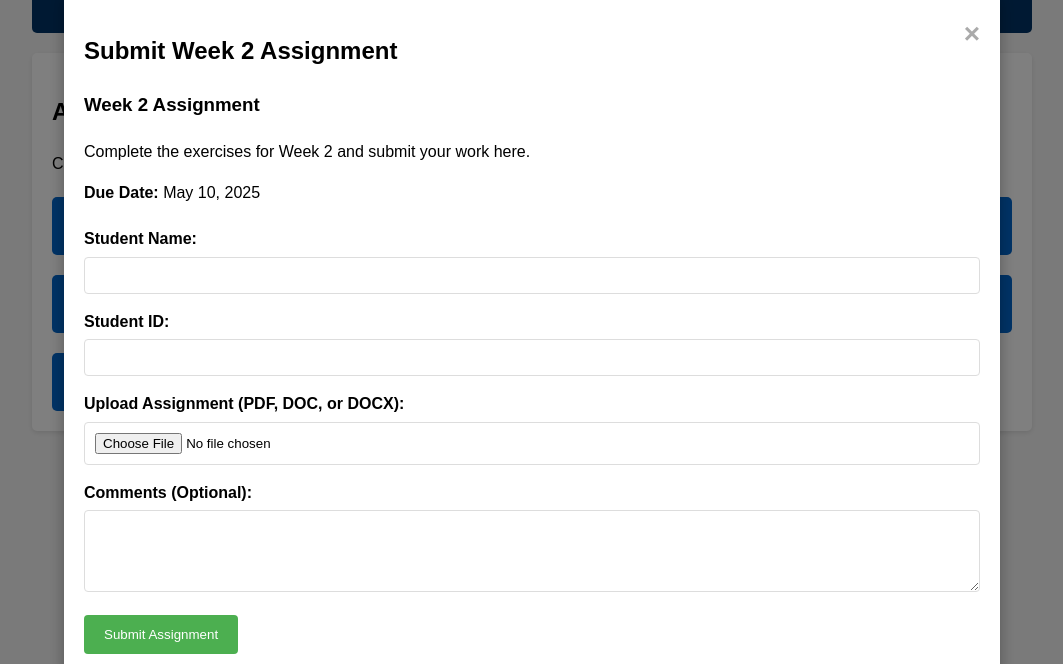
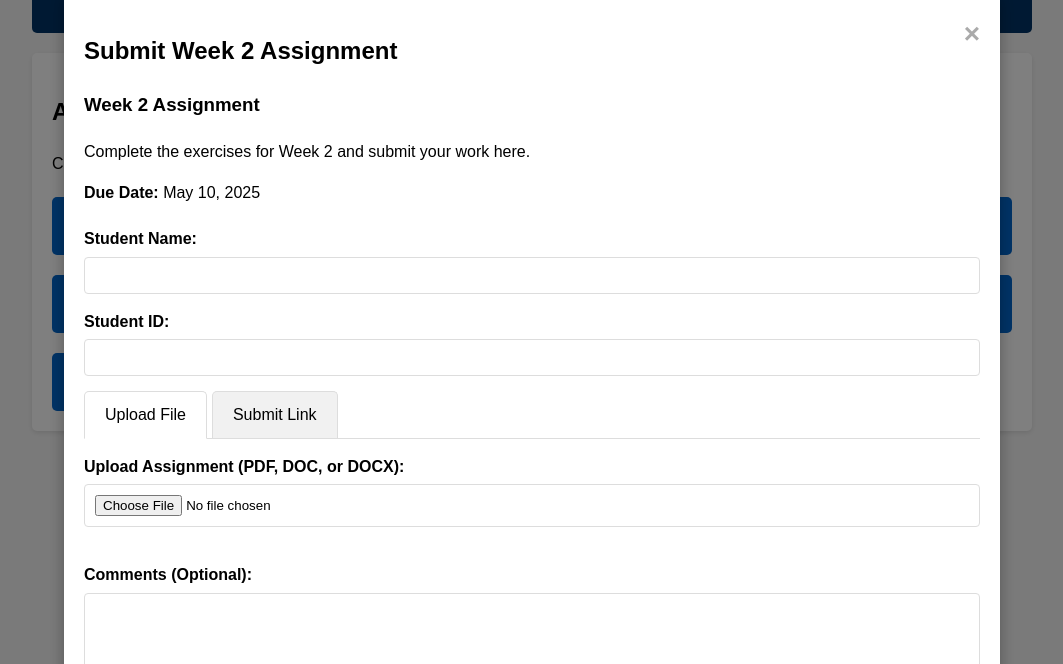
Before and after one commit to wardamarriam/-assignment-landing-page, a plain HTML site: page index.html in a window 1280 px wide. Both pictures are taken after a click on the button "Week 2 Assignment". Shown: the part 136-800 px from the top of the page, without its empty margins (108-1171 px from the left). Drawn offline with Linux system fonts and the light colour scheme.

Commit message:
Add files via upload
update files

```diff
--- a/index.html
+++ b/index.html
@@ -87,7 +87,7 @@
             margin-bottom: 5px;
             font-weight: bold;
         }
-        input[type="text"], textarea, input[type="file"] {
+        input[type="text"], textarea, input[type="file"], input[type="url"] {
             width: 100%;
             padding: 10px;
             margin-bottom: 15px;
@@ -108,6 +108,34 @@
         }
         .assignment-info {
             margin-bottom: 20px;
+        }
+        .submission-options {
+            margin-bottom: 20px;
+        }
+        .option-tabs {
+            display: flex;
+            margin-bottom: 15px;
+            border-bottom: 1px solid #ddd;
+        }
+        .option-tab {
+            padding: 10px 20px;
+            cursor: pointer;
+            background-color: #f1f1f1;
+            border: 1px solid #ddd;
+            border-bottom: none;
+            border-radius: 5px 5px 0 0;
+            margin-right: 5px;
+        }
+        .option-tab.active {
+            background-color: white;
+            border-bottom: 1px solid white;
+            margin-bottom: -1px;
+        }
+        .submission-option {
+            display: none;
+        }
+        .submission-option.active {
+            display: block;
         }
     </style>
 </head>
@@ -153,8 +181,22 @@
                 <label for="studentID">Student ID:</label>
                 <input type="text" id="studentID" name="studentID" required>
 
-                <label for="assignmentFile">Upload Assignment (PDF, DOC, or DOCX):</label>
-                <input type="file" id="assignmentFile" name="assignmentFile" accept=".pdf,.doc,.docx" required>
+                <div class="submission-options">
+                    <div class="option-tabs">
+                        <div class="option-tab active" onclick="switchSubmissionOption('file')">Upload File</div>
+                        <div class="option-tab" onclick="switchSubmissionOption('link')">Submit Link</div>
+                    </div>
+
+                    <div id="fileOption" class="submission-option active">
+                        <label for="assignmentFile">Upload Assignment (PDF, DOC, or DOCX):</label>
+                        <input type="file" id="assignmentFile" name="assignmentFile" accept=".pdf,.doc,.docx">
+                    </div>
+
+                    <div id="linkOption" class="submission-option">
+                        <label for="assignmentLink">Assignment Link (Google Drive, GitHub, etc.):</label>
+                        <input type="url" id="assignmentLink" name="assignmentLink" placeholder="https://...">
+                    </div>
+                </div>
 
                 <label for="comments">Comments (Optional):</label>
                 <textarea id="comments" name="comments" rows="4"></textarea>
@@ -171,6 +213,8 @@
         const assignmentDescription = document.getElementById("assignmentDescription");
         const dueDate = document.getElementById("dueDate");
         const assignmentForm = document.getElementById("assignmentForm");
+        const fileOption = document.getElementById("fileOption");
+        const linkOption = document.getElementById("linkOption");
 
         // Assignment details for each week
         const assignments = {
@@ -239,6 +283,31 @@
         function closeModal() {
             modal.style.display = "none";
             assignmentForm.reset();
+
+            // Reset to file option when closing
+            switchSubmissionOption('file');
+        }
+
+        function switchSubmissionOption(option) {
+            const tabs = document.querySelectorAll('.option-tab');
+            const options = document.querySelectorAll('.submission-option');
+
+            // Remove active class from all tabs and options
+            tabs.forEach(tab => tab.classList.remove('active'));
+            options.forEach(opt => opt.classList.remove('active'));
+
+            // Add active class to selected tab and option
+            if (option === 'file') {
+                tabs[0].classList.add('active');
+                fileOption.classList.add('active');
+                document.getElementById('assignmentLink').removeAttribute('required');
+                document.getElementById('assignmentFile').setAttribute('required', '');
+            } else {
+                tabs[1].classList.add('active');
+                linkOption.classList.add('active');
+                document.getElementById('assignmentFile').removeAttribute('required');
+                document.getElementById('assignmentLink').setAttribute('required', '');
+            }
         }
 
         // Close modal when clicking outside of it
@@ -251,7 +320,23 @@
         // Form submission
         assignmentForm.addEventListener("submit", function(e) {
             e.preventDefault();
-            alert("Assignment submitted successfully! In a real implementation, this would send your file to the server.");
+
+            // Check which submission option is active
+            const isFileSubmission = fileOption.classList.contains('active');
+            const isLinkSubmission = linkOption.classList.contains('active');
+
+            // Validate that appropriate field is filled
+            if (isFileSubmission && !document.getElementById('assignmentFile').files.length) {
+                alert("Please select a file to upload.");
+                return;
+            }
+
+            if (isLinkSubmission && !document.getElementById('assignmentLink').value) {
+                alert("Please enter a valid URL.");
+                return;
+            }
+
+            alert("Assignment submitted successfully! In a real implementation, this would send your data to the server.");
             closeModal();
         });
     </script>
```
